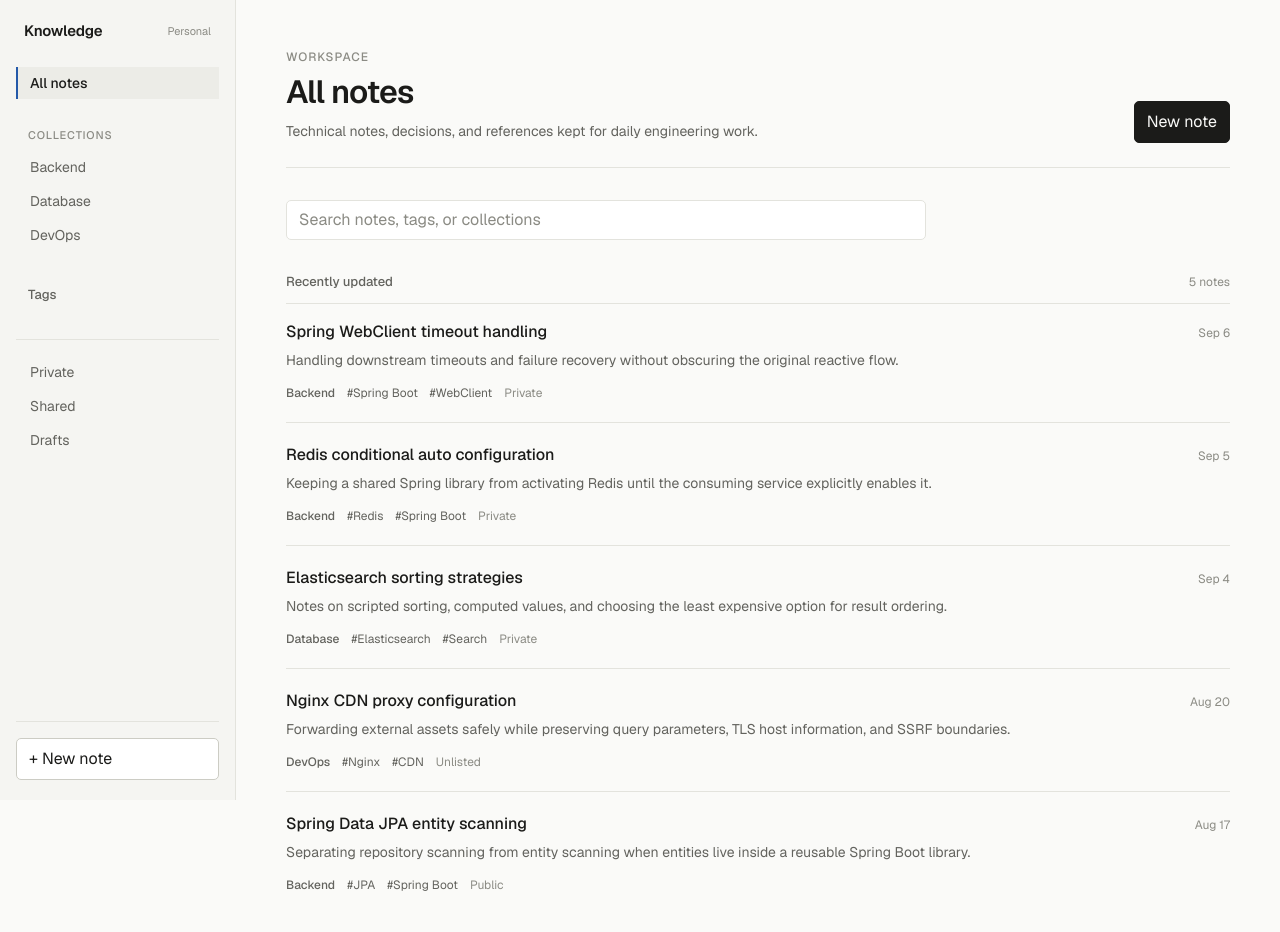
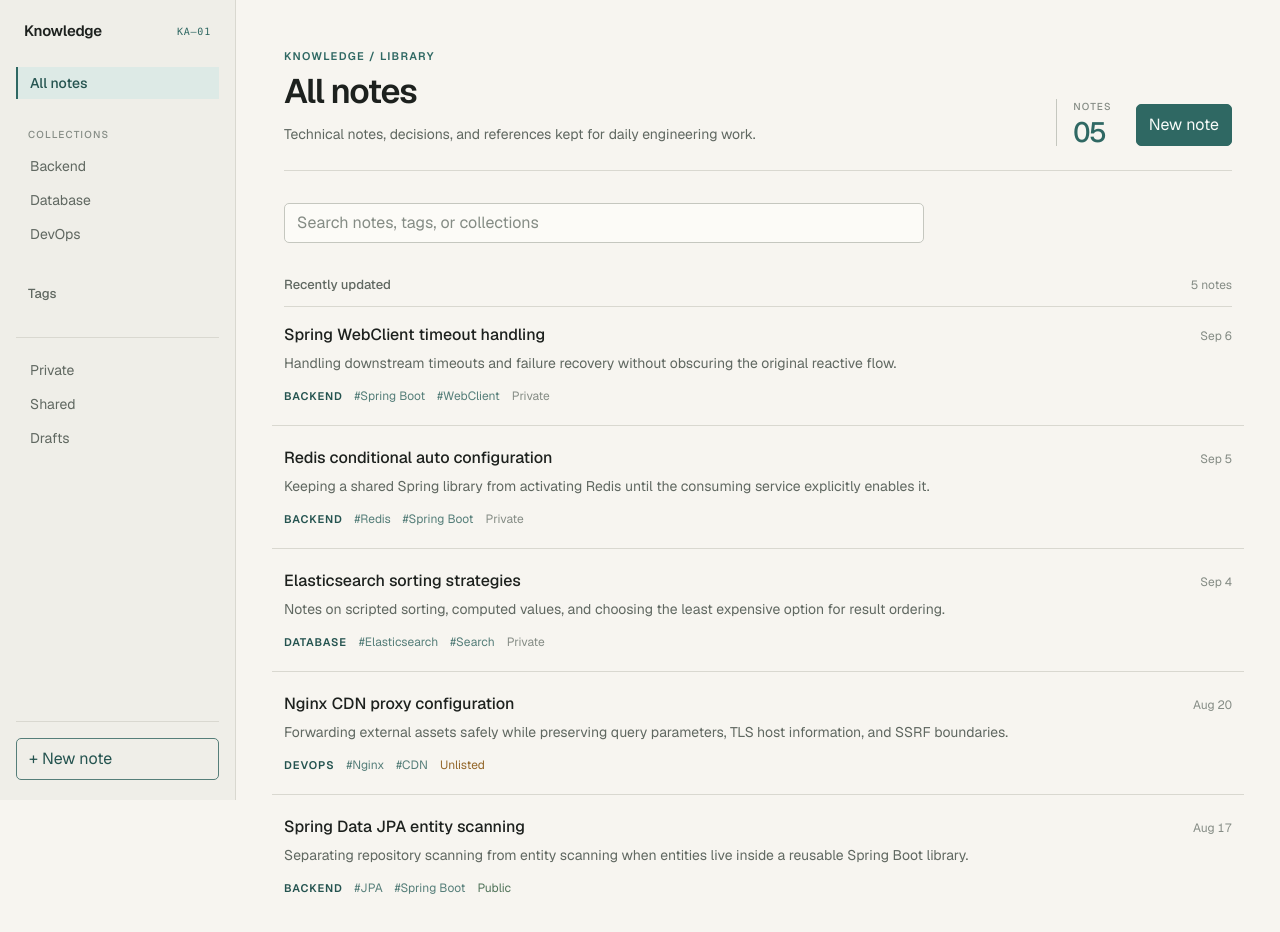
Before and after one commit to phanducquang/knowledge-application, a Next.js app in the folder apps/web/: page / in a window 1280 px wide. Shown: the top 932 px of the page. Built offline with nearby package versions, Linux system fonts and the light colour scheme.

Commit message:
feat(web): refine technical editorial visual language

```diff
--- a/apps/web/src/app/globals.css
+++ b/apps/web/src/app/globals.css
@@ -1,16 +1,25 @@
 @import "tailwindcss";
 
 :root {
-  --background: #fafaf8;
-  --surface: #ffffff;
-  --sidebar: #f5f5f2;
-  --text: #1b1b19;
-  --text-muted: #63635e;
-  --text-subtle: #8b8b84;
-  --border: #e3e3dd;
-  --border-strong: #ccccc4;
-  --active: #ecece7;
-  --accent: #2459a9;
+  --background: #f7f5f0;
+  --surface: #fcfbf7;
+  --surface-muted: #f1f0ea;
+  --sidebar: #efeee8;
+  --text: #1d211e;
+  --text-muted: #606861;
+  --text-subtle: #858c85;
+  --border: #d9d8d0;
+  --border-strong: #c5c7bf;
+  --active: #ddeae6;
+  --row-hover: #f1f5f2;
+  --accent: #2f6863;
+  --accent-strong: #24534f;
+  --accent-muted: #557e79;
+  --accent-soft: #ddeae6;
+  --accent-contrast: #f8fbf9;
+  --success: #4f7258;
+  --warning: #936629;
+  --danger: #a34b43;
 }
 
 * {
@@ -36,7 +45,8 @@ input {
 }
 
 ::selection {
-  background: #dce7f7;
+  background: var(--accent-soft);
+  color: var(--text);
 }
 
 code,
--- a/apps/web/src/app/page.tsx
+++ b/apps/web/src/app/page.tsx
@@ -6,21 +6,34 @@ import { mockKnowledgeItems } from "@/data/mock-knowledge";
 export default function Home() {
   return (
     <WorkspaceShell>
-      <div className="mx-auto w-full max-w-[1040px] px-5 py-8 sm:px-8 sm:py-10 lg:px-12 lg:py-12">
-        <header className="mb-8 border-b border-[var(--border)] pb-6 sm:flex sm:items-end sm:justify-between sm:gap-8">
+      <div className="mx-auto w-full max-w-[1080px] px-5 py-8 sm:px-8 sm:py-10 lg:px-12 lg:py-12">
+        <header className="mb-8 border-b border-[var(--border)] pb-6 sm:flex sm:items-end sm:justify-between sm:gap-10">
           <div>
-            <p className="mb-2 text-[12px] font-medium uppercase tracking-[0.08em] text-[var(--text-subtle)]">Workspace</p>
-            <h1 className="text-[30px] font-semibold leading-[1.15] tracking-[-0.025em] text-[var(--text)] sm:text-[32px]">All notes</h1>
-            <p className="mt-2 max-w-xl text-[14px] leading-6 text-[var(--text-muted)]">
+            <p className="mb-2 text-[11px] font-semibold uppercase tracking-[0.12em] text-[var(--accent)]">
+              Knowledge / Library
+            </p>
+            <h1 className="text-[32px] font-semibold leading-[1.1] tracking-[-0.035em] text-[var(--text)] sm:text-[34px]">
+              All notes
+            </h1>
+            <p className="mt-3 max-w-xl text-[14px] leading-6 text-[var(--text-muted)]">
               Technical notes, decisions, and references kept for daily engineering work.
             </p>
           </div>
-          <button
-            type="button"
-            className="mt-5 hidden border border-[var(--text)] bg-[var(--text)] px-3 py-2 text-[13px] font-medium text-[var(--background)] transition-opacity hover:opacity-90 focus-visible:outline focus-visible:outline-2 focus-visible:outline-offset-2 focus-visible:outline-[var(--accent)] sm:block"
-          >
-            New note
-          </button>
+
+          <div className="mt-6 flex items-end justify-between gap-6 sm:mt-0 sm:justify-end">
+            <div className="border-l border-[var(--border-strong)] pl-4">
+              <p className="text-[10px] font-medium uppercase tracking-[0.12em] text-[var(--text-subtle)]">Notes</p>
+              <p className="mt-1 text-[28px] font-medium leading-none tabular-nums tracking-[-0.04em] text-[var(--accent)]">
+                {String(mockKnowledgeItems.length).padStart(2, "0")}
+              </p>
+            </div>
+            <button
+              type="button"
+              className="hidden border border-[var(--accent)] bg-[var(--accent)] px-3 py-2 text-[13px] font-medium text-[var(--accent-contrast)] transition-colors hover:bg-[var(--accent-strong)] focus-visible:outline focus-visible:outline-2 focus-visible:outline-offset-2 focus-visible:outline-[var(--accent)] sm:block"
+            >
+              New note
+            </button>
+          </div>
         </header>
 
         <div className="mb-8 max-w-[640px]">
--- a/apps/web/src/components/knowledge/knowledge-list-item.tsx
+++ b/apps/web/src/components/knowledge/knowledge-list-item.tsx
@@ -5,14 +5,26 @@ interface KnowledgeListItemProps {
   item: KnowledgeListItemData;
 }
 
+function visibilityClass(visibility: string) {
+  if (visibility === "Public") {
+    return "text-[var(--success)]";
+  }
+
+  if (visibility === "Unlisted") {
+    return "text-[var(--warning)]";
+  }
+
+  return "text-[var(--text-subtle)]";
+}
+
 export function KnowledgeListItem({ item }: KnowledgeListItemProps) {
   return (
-    <article className="border-b border-[var(--border)] py-5 first:pt-0 last:border-b-0">
+    <article className="group -mx-3 border-b border-[var(--border)] px-3 py-5 transition-colors first:pt-0 last:border-b-0 hover:bg-[var(--row-hover)]">
       <div className="grid gap-3 md:grid-cols-[minmax(0,1fr)_100px] md:gap-8">
         <div className="min-w-0">
           <a
             href={`#${item.id}`}
-            className="text-[16px] font-medium leading-6 text-[var(--text)] underline-offset-4 hover:text-[var(--accent)] hover:underline focus-visible:outline focus-visible:outline-2 focus-visible:outline-offset-4 focus-visible:outline-[var(--accent)]"
+            className="text-[16px] font-medium leading-6 text-[var(--text)] underline-offset-4 transition-colors group-hover:text-[var(--accent-strong)] hover:underline focus-visible:outline focus-visible:outline-2 focus-visible:outline-offset-4 focus-visible:outline-[var(--accent)]"
           >
             {item.title}
           </a>
@@ -20,14 +32,14 @@ export function KnowledgeListItem({ item }: KnowledgeListItemProps) {
             {item.description}
           </p>
           <div className="mt-3 flex flex-wrap items-center gap-x-3 gap-y-1" aria-label="Knowledge metadata">
-            <span className="text-[12px] font-medium text-[var(--text-muted)]">{item.collection}</span>
+            <span className="text-[11px] font-semibold uppercase tracking-[0.08em] text-[var(--accent-strong)]">{item.collection}</span>
             {item.tags.map((tag) => (
               <Tag key={tag}>{tag}</Tag>
             ))}
-            <span className="text-[12px] text-[var(--text-subtle)]">{item.visibility}</span>
+            <span className={`text-[12px] ${visibilityClass(item.visibility)}`}>{item.visibility}</span>
           </div>
         </div>
-        <time className="text-[12px] text-[var(--text-subtle)] md:pt-1 md:text-right" dateTime={item.updatedAtIso}>
+        <time className="text-[12px] tabular-nums text-[var(--text-subtle)] md:pt-1 md:text-right" dateTime={item.updatedAtIso}>
           {item.updatedAt}
         </time>
       </div>
--- a/apps/web/src/components/layout/sidebar.tsx
+++ b/apps/web/src/components/layout/sidebar.tsx
@@ -13,7 +13,7 @@ function NavLink({ children, active = false, onNavigate }: { children: React.Rea
       aria-current={active ? "page" : undefined}
       className={`block border-l-2 py-1.5 pl-3 pr-2 text-[14px] leading-5 transition-colors focus-visible:outline focus-visible:outline-2 focus-visible:outline-offset-2 focus-visible:outline-[var(--accent)] ${
         active
-          ? "border-[var(--accent)] bg-[var(--active)] font-medium text-[var(--text)]"
+          ? "border-[var(--accent)] bg-[var(--accent-soft)] font-medium text-[var(--accent-strong)]"
           : "border-transparent text-[var(--text-muted)] hover:border-[var(--border-strong)] hover:text-[var(--text)]"
       }`}
     >
@@ -26,10 +26,10 @@ export function Sidebar({ onNavigate }: SidebarProps) {
   return (
     <aside className="flex h-full flex-col bg-[var(--sidebar)] px-4 py-5">
       <div className="mb-6 flex items-center justify-between gap-4 px-2">
-        <a href="#" onClick={onNavigate} className="text-[15px] font-semibold tracking-[-0.01em] text-[var(--text)]">
+        <a href="#" onClick={onNavigate} className="text-[15px] font-semibold tracking-[-0.015em] text-[var(--text)]">
           Knowledge
         </a>
-        <span className="text-[11px] text-[var(--text-subtle)]">Personal</span>
+        <span className="font-mono text-[10px] font-medium tracking-[0.08em] text-[var(--accent)]">KA—01</span>
       </div>
 
       <nav className="flex-1 overflow-y-auto" aria-label="Knowledge navigation">
@@ -38,7 +38,7 @@ export function Sidebar({ onNavigate }: SidebarProps) {
         </div>
 
         <div className="mt-7">
-          <p className="mb-2 px-3 text-[11px] font-medium uppercase tracking-[0.08em] text-[var(--text-subtle)]">Collections</p>
+          <p className="mb-2 px-3 text-[10px] font-medium uppercase tracking-[0.12em] text-[var(--text-subtle)]">Collections</p>
           <div className="space-y-0.5">
             {collections.map((collection) => (
               <NavLink key={collection} onNavigate={onNavigate}>{collection}</NavLink>
@@ -47,7 +47,7 @@ export function Sidebar({ onNavigate }: SidebarProps) {
         </div>
 
         <div className="mt-7">
-          <a href="#" onClick={onNavigate} className="block px-3 py-1.5 text-[13px] font-medium text-[var(--text-muted)] hover:text-[var(--text)]">
+          <a href="#" onClick={onNavigate} className="block px-3 py-1.5 text-[13px] font-medium text-[var(--text-muted)] transition-colors hover:text-[var(--accent-strong)]">
             Tags
           </a>
         </div>
@@ -64,7 +64,7 @@ export function Sidebar({ onNavigate }: SidebarProps) {
       <div className="border-t border-[var(--border)] pt-4">
         <button
           type="button"
-          className="w-full border border-[var(--border-strong)] bg-[var(--surface)] px-3 py-2 text-left text-[13px] font-medium text-[var(--text)] transition-colors hover:border-[var(--text-subtle)] focus-visible:outline focus-visible:outline-2 focus-visible:outline-offset-2 focus-visible:outline-[var(--accent)]"
+          className="w-full border border-[var(--accent-muted)] bg-transparent px-3 py-2 text-left text-[13px] font-medium text-[var(--accent-strong)] transition-colors hover:bg-[var(--accent-soft)] focus-visible:outline focus-visible:outline-2 focus-visible:outline-offset-2 focus-visible:outline-[var(--accent)]"
         >
           + New note
         </button>
--- a/apps/web/src/components/ui/search-input.tsx
+++ b/apps/web/src/components/ui/search-input.tsx
@@ -6,7 +6,7 @@ export function SearchInput() {
         id="knowledge-search"
         type="search"
         placeholder="Search notes, tags, or collections"
-        className="h-10 w-full border border-[var(--border)] bg-[var(--surface)] px-3 text-[14px] text-[var(--text)] outline-none transition-colors placeholder:text-[var(--text-subtle)] focus:border-[var(--accent)] focus:ring-1 focus:ring-[var(--accent)]"
+        className="h-10 w-full border border-[var(--border-strong)] bg-[var(--surface)] px-3 text-[14px] text-[var(--text)] outline-none transition-colors placeholder:text-[var(--text-subtle)] hover:border-[var(--accent-muted)] focus:border-[var(--accent)] focus:bg-[var(--surface)] focus:ring-1 focus:ring-[var(--accent)]"
       />
     </label>
   );
--- a/apps/web/src/components/ui/tag.tsx
+++ b/apps/web/src/components/ui/tag.tsx
@@ -3,5 +3,5 @@ interface TagProps {
 }
 
 export function Tag({ children }: TagProps) {
-  return <span className="text-[12px] text-[var(--text-muted)]">#{children}</span>;
+  return <span className="text-[12px] text-[var(--accent-muted)]">#{children}</span>;
 }
```
Also changed, not shown: 1 other file (tests, documents, lock files or other folders).
